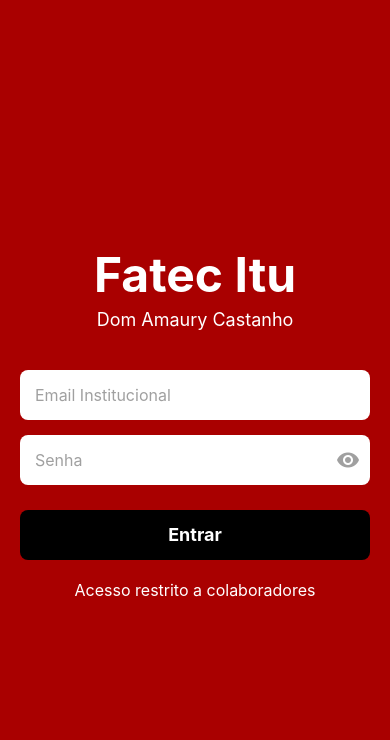
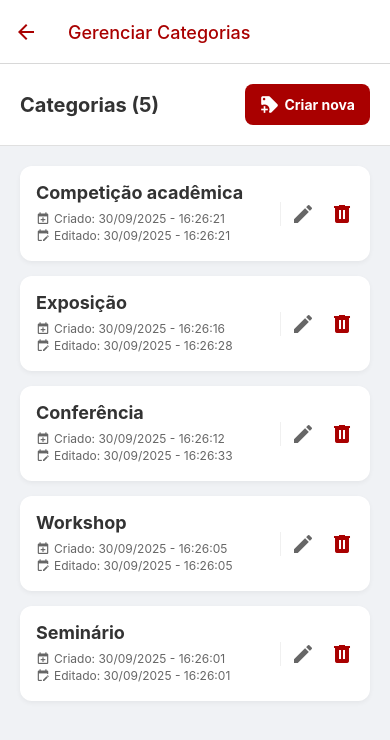
Before and after one commit to JoseMGomes/app-eventos-fatec, a React Native app: screen /ManageCategories in a window 390 px wide. Shown: the top 740 px of the page. Built offline with nearby package versions, Linux system fonts and the light colour scheme.

Commit message:
feat: Adiciona tela de Categorias com função de criar e editar

```diff
--- a/src/navigation/AppNavigator.tsx
+++ b/src/navigation/AppNavigator.tsx
@@ -8,6 +8,7 @@
 import TabNavigator from "./TabNavigator";
 import CreateEventScreen from "../screens/CreateEvent/CreateEventScreen";
 import ManageUsersScreen from "../screens/ManageUsers/ManageUsersScreen";
+import ManageCategoriesScreen from "../screens/ManageCategories/ManageCategoriesScreen";
 
 const Stack = createStackNavigator();
 
@@ -55,6 +56,16 @@
             headerTintColor: "#A90000",
           }}
         />
+        <Stack.Screen
+          name="ManageCategories"
+          component={ManageCategoriesScreen}
+          options={{
+            headerShown: true,
+            title: "Gerenciar Categorias",
+            headerBackTitleVisible: false,
+            headerTintColor: "#A90000",
+          }}
+        />
       </Stack.Navigator>
     </NavigationContainer>
   );
--- a/src/navigation/types.ts
+++ b/src/navigation/types.ts
@@ -21,6 +21,7 @@
   AttendanceList: { evento: Evento };
   CreateEvent: undefined;
   ManageUsers: undefined;
+  ManageCategories: undefined;
 };
 
 export type AppNavigationProp = StackNavigationProp<RootStackParamList>;
--- a/src/screens/Admin/AdminDashboardScreen.tsx
+++ b/src/screens/Admin/AdminDashboardScreen.tsx
@@ -85,9 +85,9 @@
             onPress={() => navigation.navigate("ManageUsers" as any)}
           />
           <AdminOption
-            icon="file-certificate"
-            title="Certificados"
-            onPress={() => console.log("Certificados - Futuro")}
+            icon="tag-multiple"
+            title="Categorias"
+            onPress={() => navigation.navigate("ManageCategories" as any)}
           />
           <AdminOption
             icon="chart-bar"
--- /dev/null
+++ b/src/screens/ManageCategories/ManageCategoriesScreen.styles.ts
@@ -0,0 +1,144 @@
+import { StyleSheet } from "react-native";
+import { COLORS } from "../../styles/colors";
+
+export const styles = StyleSheet.create({
+  container: {
+    flex: 1,
+    backgroundColor: COLORS.cinzaFundo,
+  },
+  header: {
+    flexDirection: "row",
+    justifyContent: "space-between",
+    alignItems: "center",
+    padding: 20,
+    backgroundColor: COLORS.branco,
+    borderBottomWidth: 1,
+    borderBottomColor: "#E0E0E0",
+  },
+  title: {
+    fontSize: 20,
+    fontWeight: "bold",
+    color: COLORS.textoPrincipal,
+  },
+  addButton: {
+    flexDirection: "row",
+    alignItems: "center",
+    backgroundColor: COLORS.vermelhoPrincipal,
+    paddingHorizontal: 15,
+    paddingVertical: 10,
+    borderRadius: 8,
+  },
+  addButtonText: {
+    color: COLORS.branco,
+    fontWeight: "bold",
+    marginLeft: 5,
+  },
+  listContainer: {
+    padding: 20,
+    paddingBottom: 40,
+  },
+  categoryCard: {
+    backgroundColor: COLORS.branco,
+    padding: 16,
+    borderRadius: 12,
+    marginBottom: 15,
+    shadowColor: "#000",
+    shadowOffset: { width: 0, height: 2 },
+    shadowOpacity: 0.05,
+    shadowRadius: 5,
+    elevation: 2,
+    flexDirection: "row",
+    justifyContent: "space-between",
+    alignItems: "center",
+  },
+  categoryInfo: {
+    flex: 1,
+  },
+  categoryName: {
+    fontSize: 18,
+    fontWeight: "bold",
+    color: COLORS.textoPrincipal,
+    marginBottom: 8,
+  },
+  dateInfo: {
+    flexDirection: "row",
+    alignItems: "center",
+    marginBottom: 2,
+  },
+  dateText: {
+    fontSize: 12,
+    color: COLORS.textoSecundario,
+    marginLeft: 4,
+  },
+  actionsColumn: {
+    flexDirection: "row",
+    gap: 15,
+    paddingLeft: 10,
+    borderLeftWidth: 1,
+    borderLeftColor: "#F0F0F0",
+  },
+  modalOverlay: {
+    flex: 1,
+    backgroundColor: "rgba(0,0,0,0.5)",
+    justifyContent: "center",
+    alignItems: "center",
+    padding: 20,
+  },
+  modalContainer: {
+    backgroundColor: COLORS.branco,
+    width: "100%",
+    borderRadius: 16,
+    padding: 20,
+    shadowColor: "#000",
+    shadowOffset: { width: 0, height: 5 },
+    shadowOpacity: 0.2,
+    shadowRadius: 10,
+    elevation: 10,
+  },
+  modalHeader: {
+    flexDirection: "row",
+    justifyContent: "space-between",
+    alignItems: "center",
+    marginBottom: 20,
+  },
+  modalTitleContainer: {
+    flexDirection: "row",
+    alignItems: "center",
+  },
+  modalTitle: {
+    fontSize: 20,
+    fontWeight: "bold",
+    color: COLORS.textoPrincipal,
+    marginLeft: 10,
+  },
+  inputGroup: {
+    marginBottom: 20,
+  },
+  label: {
+    fontSize: 14,
+    fontWeight: "600",
+    color: COLORS.textoPrincipal,
+    marginBottom: 8,
+  },
+  input: {
+    borderWidth: 1.5,
+    borderColor: COLORS.vermelhoPrincipal,
+    borderRadius: 8,
+    paddingHorizontal: 15,
+    paddingVertical: 12,
+    fontSize: 16,
+    color: COLORS.textoPrincipal,
+    backgroundColor: COLORS.branco,
+  },
+  submitButton: {
+    backgroundColor: COLORS.vermelhoPrincipal,
+    paddingVertical: 14,
+    borderRadius: 8,
+    alignItems: "center",
+  },
+  submitButtonText: {
+    color: COLORS.branco,
+    fontSize: 16,
+    fontWeight: "bold",
+  },
+});
--- /dev/null
+++ b/src/screens/ManageCategories/ManageCategoriesScreen.tsx
@@ -0,0 +1,162 @@
+import React, { useState } from "react";
+import {
+  View,
+  Text,
+  TouchableOpacity,
+  FlatList,
+  Modal,
+  TextInput,
+  Alert,
+} from "react-native";
+import { MaterialCommunityIcons } from "@expo/vector-icons";
+import { COLORS } from "../../styles/colors";
+import { styles } from "./ManageCategoriesScreen.styles";
+
+const MOCK_CATEGORIAS = [
+  { id: "1", nome: "Competição acadêmica", criadoEm: "30/09/2025 - 16:26:21", editadoEm: "30/09/2025 - 16:26:21" },
+  { id: "2", nome: "Exposição", criadoEm: "30/09/2025 - 16:26:16", editadoEm: "30/09/2025 - 16:26:28" },
+  { id: "3", nome: "Conferência", criadoEm: "30/09/2025 - 16:26:12", editadoEm: "30/09/2025 - 16:26:33" },
+  { id: "4", nome: "Workshop", criadoEm: "30/09/2025 - 16:26:05", editadoEm: "30/09/2025 - 16:26:05" },
+  { id: "5", nome: "Seminário", criadoEm: "30/09/2025 - 16:26:01", editadoEm: "30/09/2025 - 16:26:01" },
+];
+
+const ManageCategoriesScreen = () => {
+  const [modalVisible, setModalVisible] = useState(false);
+  const [nomeCategoria, setNomeCategoria] = useState("");
+  // Estado para saber se estamos editando (guarda o ID) ou criando (fica null)
+  const [categoriaEmEdicao, setCategoriaEmEdicao] = useState<string | null>(null);
+
+  // Função para abrir o modal limpo para CRIAR
+  const abrirModalCriacao = () => {
+    setCategoriaEmEdicao(null);
+    setNomeCategoria("");
+    setModalVisible(true);
+  };
+
+  // Função para abrir o modal preenchido para EDITAR
+  const abrirModalEdicao = (categoria: any) => {
+    setCategoriaEmEdicao(categoria.id);
+    setNomeCategoria(categoria.nome);
+    setModalVisible(true);
+  };
+
+  // Função para fechar e limpar tudo
+  const fecharModal = () => {
+    setModalVisible(false);
+    setNomeCategoria("");
+    setCategoriaEmEdicao(null);
+  };
+
+  // Função unificada de salvar (Serve para criar e editar)
+  const handleSalvarCategoria = () => {
+    if (!nomeCategoria.trim()) {
+      Alert.alert("Atenção", "Por favor, insira o nome da categoria.");
+      return;
+    }
+
+    if (categoriaEmEdicao) {
+      Alert.alert("Sucesso", `Categoria atualizada para "${nomeCategoria}" com sucesso!`);
+      // Aqui no futuro você fará o PUT para a sua API
+    } else {
+      Alert.alert("Sucesso", `Categoria "${nomeCategoria}" criada com sucesso!`);
+      // Aqui no futuro você fará o POST para a sua API
+    }
+
+    fecharModal();
+  };
+
+  const renderItem = ({ item }: { item: any }) => (
+    <View style={styles.categoryCard}>
+      <View style={styles.categoryInfo}>
+        <Text style={styles.categoryName}>{item.nome}</Text>
+
+        <View style={styles.dateInfo}>
+          <MaterialCommunityIcons name="calendar-plus" size={14} color={COLORS.textoSecundario} />
+          <Text style={styles.dateText}>Criado: {item.criadoEm}</Text>
+        </View>
+
+        <View style={styles.dateInfo}>
+          <MaterialCommunityIcons name="calendar-edit" size={14} color={COLORS.textoSecundario} />
+          <Text style={styles.dateText}>Editado: {item.editadoEm}</Text>
+        </View>
+      </View>
+
+      <View style={styles.actionsColumn}>
+        {/* Agora o botão de editar chama a função passando a categoria atual */}
+        <TouchableOpacity onPress={() => abrirModalEdicao(item)}>
+          <MaterialCommunityIcons name="pencil" size={24} color={COLORS.textoSecundario} />
+        </TouchableOpacity>
+        <TouchableOpacity onPress={() => Alert.alert("Excluir", `Deseja remover a categoria ${item.nome}?`)}>
+          <MaterialCommunityIcons name="trash-can" size={24} color={COLORS.vermelhoPrincipal} />
+        </TouchableOpacity>
+      </View>
+    </View>
+  );
+
+  // Variáveis para mudar a cara do modal dinamicamente
+  const isEditando = categoriaEmEdicao !== null;
+
+  return (
+    <View style={styles.container}>
+      <View style={styles.header}>
+        <Text style={styles.title}>Categorias ({MOCK_CATEGORIAS.length})</Text>
+        <TouchableOpacity style={styles.addButton} onPress={abrirModalCriacao}>
+          <MaterialCommunityIcons name="tag-plus" size={20} color={COLORS.branco} />
+          <Text style={styles.addButtonText}>Criar nova</Text>
+        </TouchableOpacity>
+      </View>
+
+      <FlatList
+        data={MOCK_CATEGORIAS}
+        keyExtractor={(item) => item.id}
+        renderItem={renderItem}
+        contentContainerStyle={styles.listContainer}
+        showsVerticalScrollIndicator={false}
+      />
+
+      <Modal visible={modalVisible} transparent animationType="fade">
+        <View style={styles.modalOverlay}>
+          <View style={styles.modalContainer}>
+
+            <View style={styles.modalHeader}>
+              <View style={styles.modalTitleContainer}>
+                {/* Muda o ícone dependendo se é criação ou edição */}
+                <MaterialCommunityIcons
+                  name={isEditando ? "tag-edit" : "tag-plus"}
+                  size={28}
+                  color={COLORS.textoPrincipal}
+                />
+                <Text style={styles.modalTitle}>
+                  {isEditando ? "Editar categoria" : "Criar nova categoria"}
+                </Text>
+              </View>
+              <TouchableOpacity onPress={fecharModal}>
+                <MaterialCommunityIcons name="close-circle-outline" size={28} color={COLORS.vermelhoPrincipal} />
+              </TouchableOpacity>
+            </View>
+
+            <View style={styles.inputGroup}>
+              <Text style={styles.label}>Nome da Categoria</Text>
+              <TextInput
+                style={styles.input}
+                placeholder="Ex: Minicurso"
+                value={nomeCategoria}
+                onChangeText={setNomeCategoria}
+                autoFocus
+              />
+            </View>
+
+            <TouchableOpacity style={styles.submitButton} onPress={handleSalvarCategoria}>
+              <Text style={styles.submitButtonText}>
+                {isEditando ? "Salvar Alterações" : "Criar"}
+              </Text>
+            </TouchableOpacity>
+
+          </View>
+        </View>
+      </Modal>
+    </View>
+  );
+};
+
+export default ManageCategoriesScreen;
```
